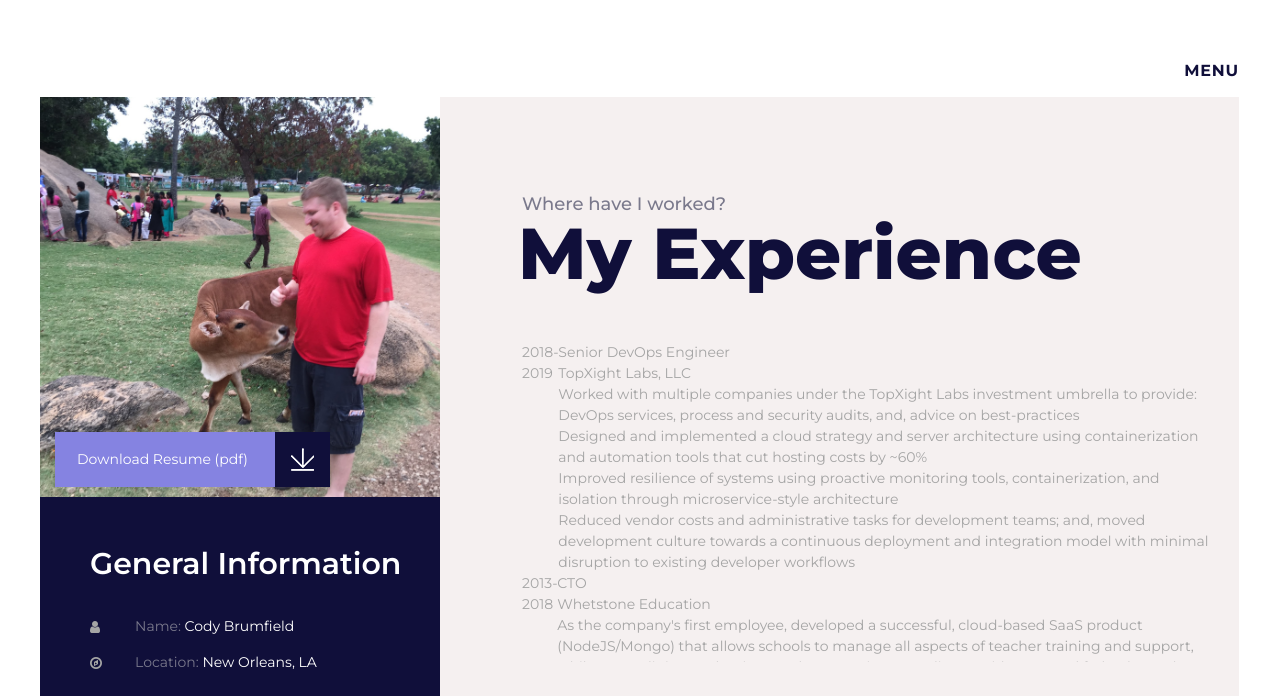
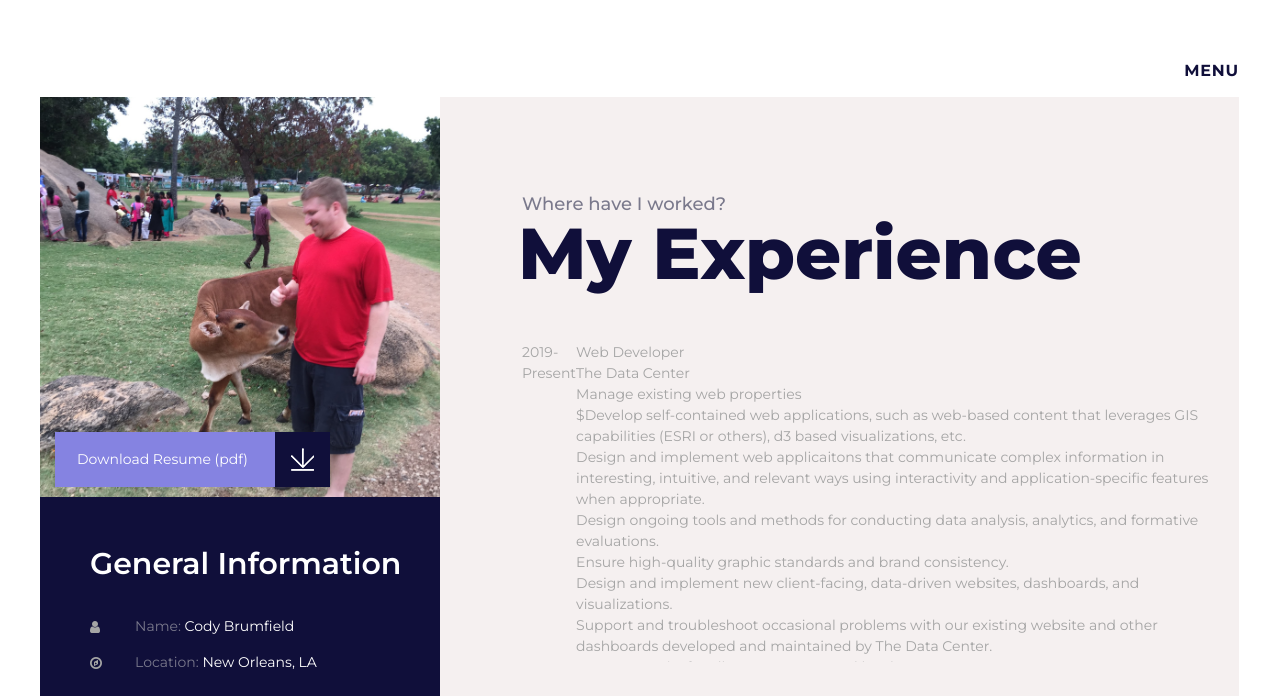
Before and after one commit to cody1213/cody1213.github.io, a plain HTML site: page experience.html in a window 1280 px wide. Shown: the top 696 px of the page. Drawn offline with Linux system fonts and the light colour scheme; some packages are replaced by stand-ins of ours; a script that the page names is missing.

Commit message:
Added Data Center Experience

```diff
--- a/experience.html
+++ b/experience.html
@@ -111,7 +111,28 @@
 					<!-- Experience -->
 
 					<div class="experience">
-
+                        <!-- Experience Item -->
+						<div class="exp_item d-flex flex-md-row flex-column align-items-start justify-content-start">
+							<div><div class="exp_time">2019-Present</div></div>
+							<div class="exp_content">
+								<div class="exp_title_container">
+                                    <div class="exp_title">Web Developer</div>
+									<div class="exp_subtitle">The Data Center</div>
+								</div>
+								<div class="exp_text">
+									<ul>
+                                        <li>Manage existing web properties</li>
+                                        <li>$Develop self-contained web applications, such as web-based content that leverages GIS capabilities (ESRI or others), d3 based visualizations, etc.
+                                            <li>Design and implement web applicaitons that communicate complex information in interesting, intuitive, and relevant ways using interactivity and application-specific features when appropriate.</li>
+                                            <li>Design ongoing tools and methods for conducting data analysis, analytics, and formative evaluations.</li>
+                                            <li>Ensure high-quality graphic standards and brand consistency.</li>
+                                            <li>Design and implement new client-facing, data-driven websites, dashboards, and visualizations.</li>
+                                            <li>Support and troubleshoot occasional problems with our existing website and other dashboards developed and maintained by The Data Center.</li>
+                                            <li>Ensure security for all systems managed by The Data Center.</li>
+									</ul>
+								</div>
+							</div>
+						</div>
 						<!-- Experience Item -->
 						<div class="exp_item d-flex flex-md-row flex-column align-items-start justify-content-start">
 							<div><div class="exp_time">2018-2019</div></div>
```
